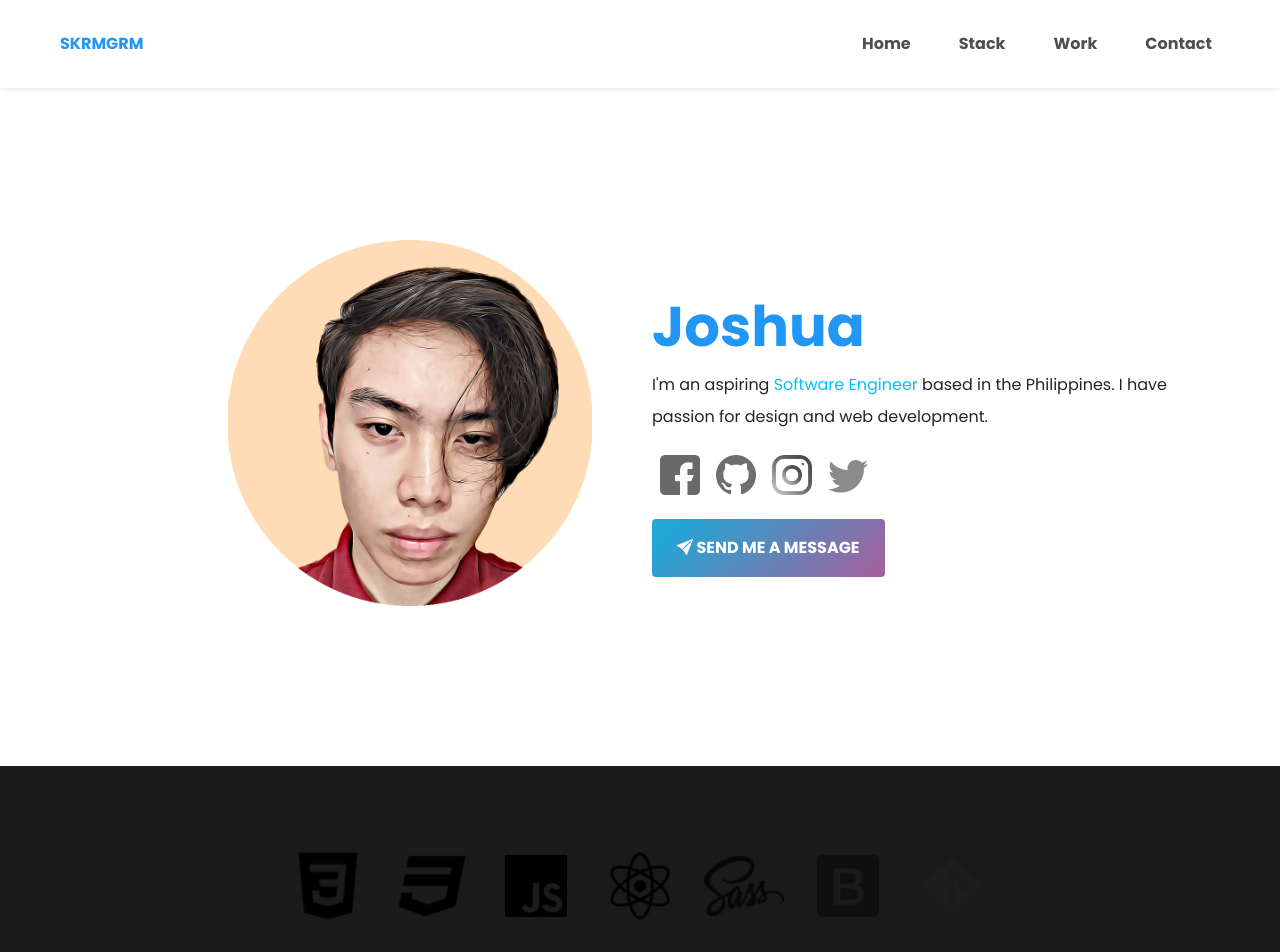
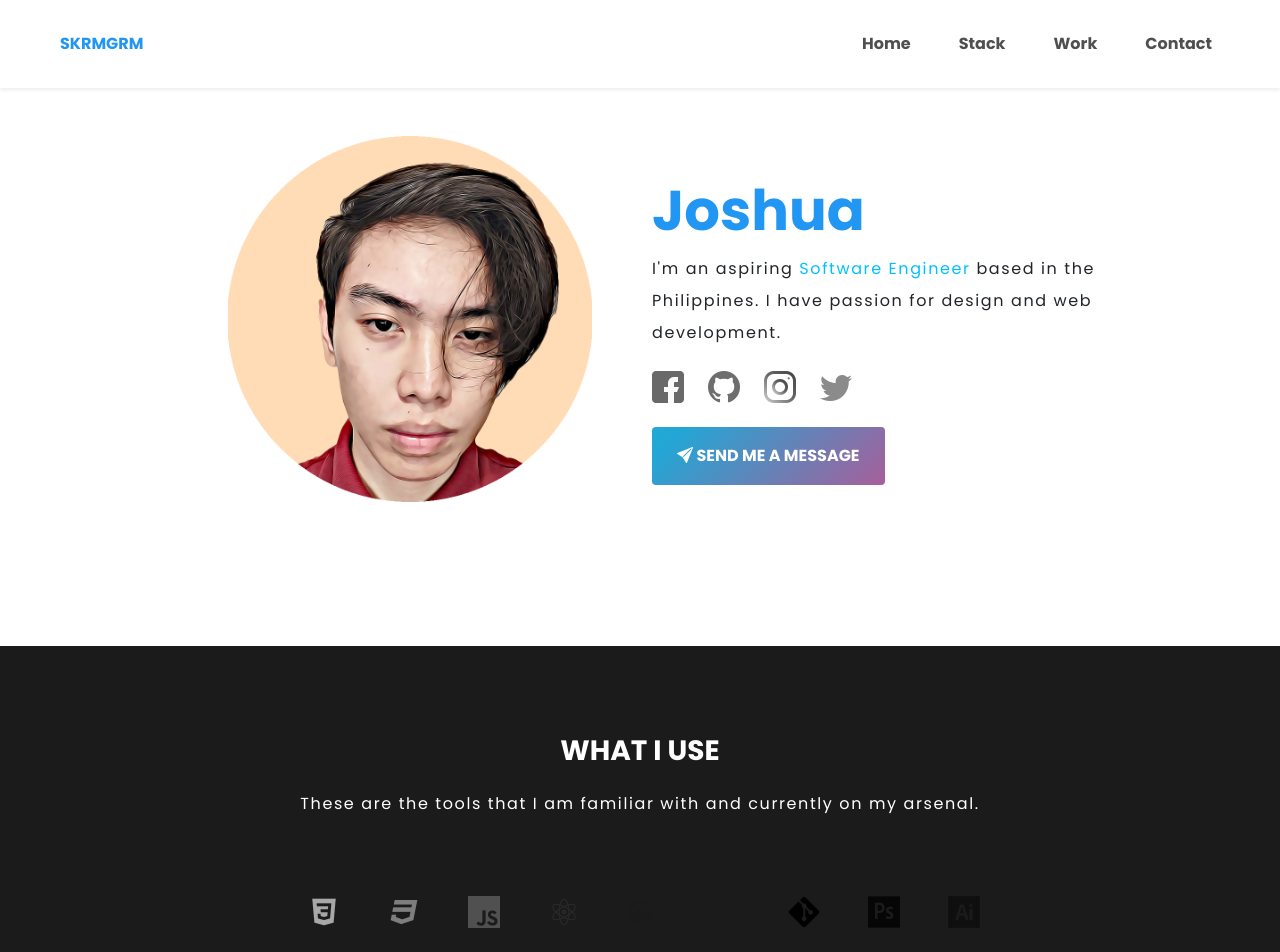
Before and after one commit to skrmgrm/portfolio, a React (Create React App) app: page / in a window 1280 px wide. Shown: the top 952 px of the page. Built offline with nearby package versions, Linux system fonts and the light colour scheme.

Commit message:
finished main and stack section

```diff
--- a/src/components/main/Main.js
+++ b/src/components/main/Main.js
@@ -8,7 +8,7 @@ import twitter from "../../assets/icons/twitter.png";
 
 const Main = () => {
   return (
-    <main className="container row mx-auto">
+    <main id="home" className="container row mx-auto">
       <div className="col-lg-6 text-center text-lg-end pe-lg-5">
         <img src={photo} alt="profile" className="w-75" />
       </div>
@@ -21,7 +21,7 @@ const Main = () => {
           development.
         </p>
 
-        <div className="d-flex social-icons">
+        <div className="d-flex social-icons gap-4">
           <div className="social-icon">
             <a href="/">
               <img src={facebook} alt="facebook" />
--- a/src/components/main/_main.scss
+++ b/src/components/main/_main.scss
@@ -1,10 +1,11 @@
 main {
   margin-top: 10vh !important;
-  padding: 10rem;
+  padding: 3.5rem 0 9rem 0;
 }
 
 h1 {
   color: $primary;
+  letter-spacing: 0 !important;
 }
 
 @import "../sass/animations";
@@ -23,8 +24,7 @@ h1 {
   margin-top: 1.4rem;
 
   .social-icon {
-    width: 2.5rem;
-    margin: 0 0.5rem;
+    width: 2rem;
 
     img {
       width: 100%;
--- a/src/components/navbar/Navbar.js
+++ b/src/components/navbar/Navbar.js
@@ -22,12 +22,12 @@ const Navbar = () => {
         <div className="collapse navbar-collapse" id="navbarSupportedContent">
           <ul className="navbar-nav ms-auto mb-2 mb-lg-0">
             <li className="nav-item">
-              <a className="nav-link active" aria-current="page" href="/">
+              <a className="nav-link active" aria-current="page" href="#home">
                 Home
               </a>
             </li>
             <li className="nav-item">
-              <a className="nav-link" href="/">
+              <a className="nav-link" href="#stack">
                 Stack
               </a>
             </li>
--- a/src/components/sass/styles.scss
+++ b/src/components/sass/styles.scss
@@ -6,3 +6,11 @@
 * {
   font-family: "Poppins", sans-serif;
 }
+
+h1 {
+  letter-spacing: 0.2rem;
+}
+
+p {
+  letter-spacing: 0.1rem;
+}
--- a/src/components/stack/Stack.js
+++ b/src/components/stack/Stack.js
@@ -7,35 +7,49 @@ import react from "../../assets/icons/react.png";
 import sass from "../../assets/icons/sass.png";
 import git from "../../assets/icons/git.png";
 import bootstrap from "../../assets/icons/bootstrap.png";
+import photoshop from "../../assets/icons/photoshop.png";
+import illustrator from "../../assets/icons/illustrator.png";
 
 const Stack = () => {
   return (
-    <div className="container-fluid stack">
-      <div
-        className="container tool-icons d-flex
-      flex-column flex-md-row
-      justify-content-center align-items-center gap-4"
-      >
-        <div className="tool-icon">
+    <div
+      id="stack"
+      className="container-fluid stack d-flex flex-column justify-content-center align-items-center"
+    >
+      <div className="container text-center mb-5">
+        <h1 className="text-white text-uppercase fw-bold fs-3">What I Use</h1>
+        <p className="text-white fw-lighter mt-4">
+          These are the tools that I am familiar with and currently on my
+          arsenal.
+        </p>
+      </div>
+      <div className="container tool-icons row d-flex justify-content-center">
+        <div className="tool-icon col-1">
           <img id="html" src={html} alt="html" />
         </div>
-        <div className="tool-icon ">
+        <div className="tool-icon col-1 ">
           <img id="css" src={css} alt="css" />
         </div>
-        <div className="tool-icon">
+        <div className="tool-icon col-1">
           <img id="javascript" src={javascript} alt="javascript" />
         </div>
-        <div className="tool-icon">
+        <div className="tool-icon col-1">
           <img id="react" src={react} alt="react" />
         </div>
-        <div className="tool-icon">
+        <div className="tool-icon col-1">
           <img id="sass" src={sass} alt="sass" />
         </div>
-        <div className="tool-icon">
+        <div className="tool-icon col-1">
           <img id="bootstrap" src={bootstrap} alt="bootstrap" />
         </div>
-        <div className="tool-icon">
+        <div className="tool-icon col-1">
           <img id="git" src={git} alt="git" />
+        </div>
+        <div className="tool-icon col-1">
+          <img id="photoshop" src={photoshop} alt="photoshop" />
+        </div>
+        <div className="tool-icon col-1">
+          <img id="illustrator" src={illustrator} alt="illustrator" />
         </div>
       </div>
     </div>
--- a/src/components/stack/_stack.scss
+++ b/src/components/stack/_stack.scss
@@ -3,15 +3,17 @@
 .stack {
   background-color: #1b1b1b;
   height: 100%;
-  padding: 5rem;
+  padding: 5.5rem;
 }
 
 .tool-icons {
   margin: 0 auto;
 
   .tool-icon {
-    width: 5rem;
+    margin: 1rem;
+    width: 3rem;
     text-align: center;
+    max-width: 5rem;
 
     img {
       width: 100%;
@@ -20,7 +22,9 @@
 
     #javascript,
     #bootstrap,
-    #git {
+    #git,
+    #photoshop,
+    #illustrator {
       width: 77%;
       min-width: 2rem;
     }
@@ -31,9 +35,9 @@
   }
 }
 
-@for $i from 1 through 7 {
+@for $i from 1 through 9 {
   .tool-icon:nth-child(#{$i}) {
     animation: icons 2s infinite;
-    animation-delay: #{(7 - $i) * 1.9}s;
+    animation-delay: #{9 + ($i * -9.9)}s;
   }
 }
```
Also changed, not shown: src/assets/icons/illustrator.png (added), src/assets/icons/photoshop.png (added).
